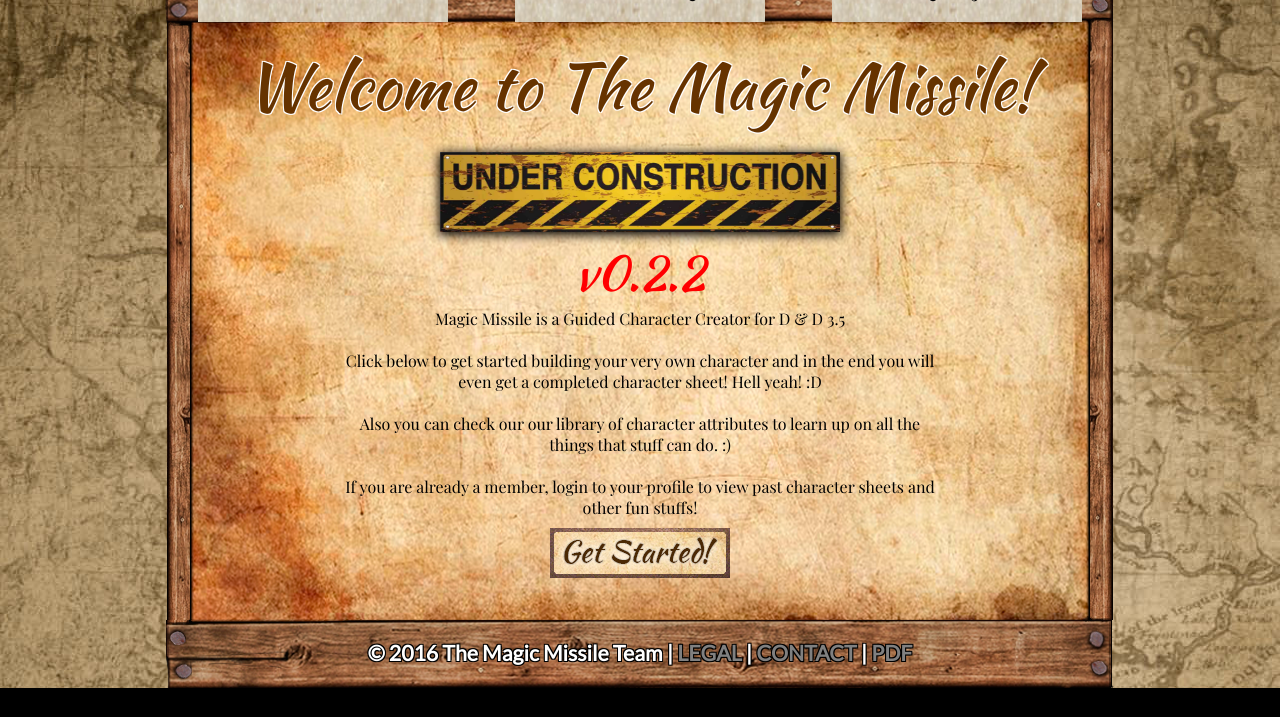
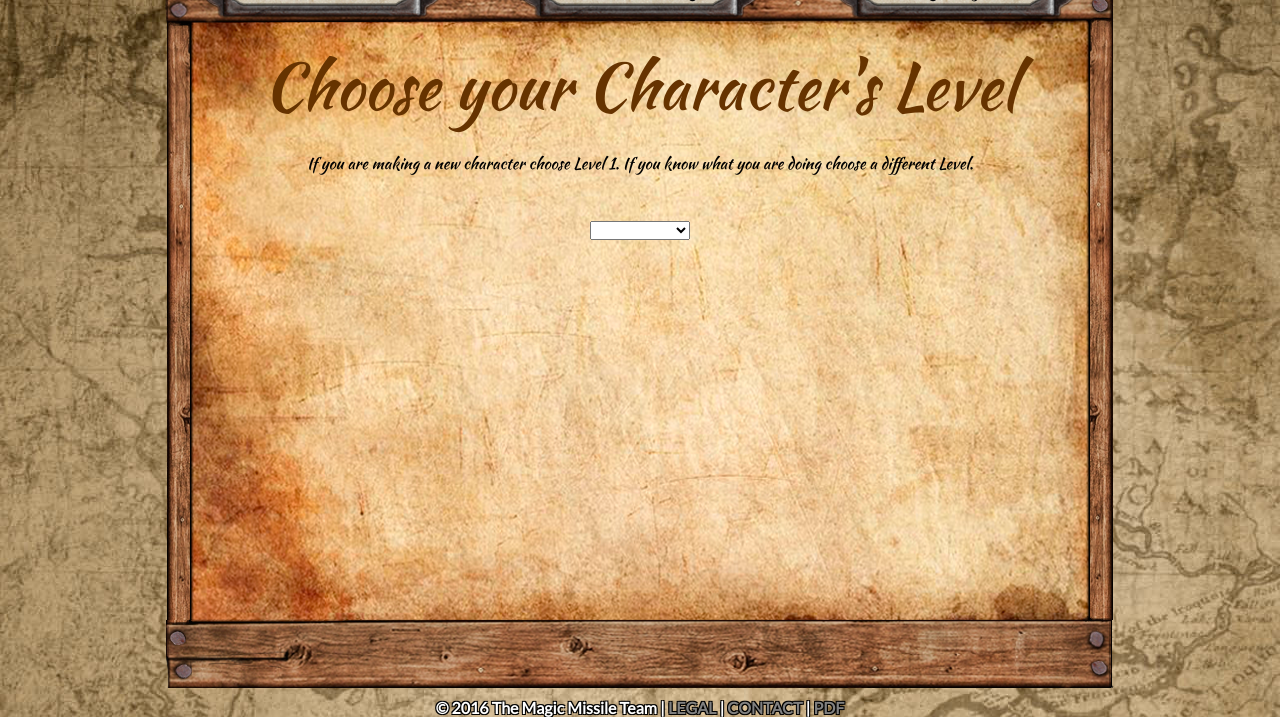
Before and after one commit to quan/magic_missile, a PHP site: page /character/ in a window 1280 px wide. Shown: the part 146-863 px from the top of the page. Before the commit the page ends 834 px from the top, so only its background shows below. Run offline with PHP 8.4, Linux system fonts and the light colour scheme; some web fonts are replaced.

Commit message:
Nick Changed this.

```diff
--- a/character/index.php
+++ b/character/index.php
@@ -1,194 +1,122 @@
 <?php
+
 	session_start();
+	session_unset();
 
-	if(isset($_POST['getstarted'])){
-		$_SESSION['char_level'] = 1;
-		header('location: character/race.php');
-		}
+	include('../db.php');
+
+	if (isset($_POST['save'])) {
+		$_SESSION['char_level'] = $_POST['char_level'];
+		header('location: race.php');
+	}
+
 ?>
-
 <!DOCTYPE html>
 <html xmlns="http://www.w3.org/1999/xhtml" xml:lang="en" lang="en">
+
 <head>
+	<title>New Character | Magic Missile</title>
+	<link rel="shortcut icon" type="image/png" href="img/favicon.png"/>
+	<meta http-equiv="content-type" content="text/html;charset=utf-8" />
+	<!--JS-->
+	<script type="text/javascript" src="../js/jquery-1.11.3.js"></script>
+	<script type="text/javascript" src="../js/main.js"></script>
 
-	<title>Home | Magic Missile</title>
-	<link rel="shortcut icon" type="image/png" href="img/favicon.png"/>
-	<!--JS-->
-	<script type="text/javascript" src="js/jquery-1.11.3.js"></script>
-	<script type="text/javascript" src="js/main.js"></script>
 	<!--CSS-->
-	<link rel="stylesheet" type="text/css" href="css/index.cssx" />
-	<link rel="stylesheet" type="text/css" href="character/character.css" />
-
+	<link rel="stylesheet" type="text/css" href="character.css" />
 	<style>
-		body{
-			background-image: url('img/mapbg.jpg');
-			background-position: center top;
+		.content{
+			flex-direction: column;
+			justify-content: top;
+			align-items: center;
+		}
+		.sidebutton{
+			background-image: url("../img/side_button.png");
+			background-size: 200px 50px;
 			background-repeat: no-repeat;
-			background-color: #000;
-		}
-
-		#content{
-			font-family: 'Lato', sans-serif;
-			background-image: url('img/parchment2.png');
-			background-size: 900px 600px;
-			width: 900px;
-			height: 600px;
-			margin: auto;
-			position: relative;
-			display: flex;
-			flex-direction: column;
-		}
-		@keyframes swayz{
-			0%{transform: rotate(0deg);}
-			25%{transform: rotate(-1deg)};
-			50%{transform: rotate(0deg);}
-			75%{transform: rotate(1deg);}
-			100%{transform: rotate(0deg);}
-		}
-
-
-		.getstarted{
-			background-image: url('img/get_started.png');
-			width: 180px;
-			height: 50px;
-			border: none;
-			position: relative;
-			margin: 10px 0 0 0;
+			width: 200px;
+			height:50px;
+			border: 0px groove #666;
+			font-size: 1.75em;
+			font-family: 'Kaushan Script', cursive;
+			margin: 10px 0 10px -23px;
 			cursor: pointer;
-		}
-		.message{
-			width: 600px;
-			margin: 0 auto 0 auto;
-			font-family: 'Playfair Display', serif;
-		}
-		.login_wrapper{
-			background-image: url("img/parchment.png");
-			background-size: 500px 400px;
-			width: 500px;
-			height: 400px;
-			margin: auto;
 			position: relative;
 		}
+		.names{
+			font-size: 0.9em;
+			text-align: center;
+			width: 158px;
+			height: 38px;
+			position: absolute;
+			right: 5px;
+			top: 7px;
+		}
+		.activity{
+			display: none;
+		}
+		.left{
+			width:177px;
+			padding: 80px 0 0 0;
+		}
+		.right{
+			width:723px;
+			height:100%;
+			padding:0;
+		}
+	</style>
 
-	</style>
 </head>
+
 <body class="noselect">
+	<?php $level=1; include('logo.php');?>
 
-		<!--Logo Area-->
-		<?php $level=0; include('logo.php'); ?>
+<div class="board">
+	<div class="top">
+		<?php $level=1; include('nav.php'); ?>
+	</div>
+	<div class="middle">
+		<div class="content">
 
-
-	<div class="board">
-
-		<!--Nav Bar-->
-		<div class="top">
-			<?php $level=0; include('nav.php'); ?>
-		</div>
-
-
-		<!--Sign Content-->
-		<div class="middle">
-
-			<div class="fade2">
-
-				<div class="title glow2">
-					Welcome to The Magic Missile!
-				</div>
-
-				<!--UNDER CONSTRUCTION-->
-				<img src='img/construction.png' width="400px" height="80px" class="shadow"/>
-				<!--VERSION #-->
-				<div style="font-size: 3em; color: #f00;">v0.2.2</div>
-				<div class="message">
-					Magic Missile is a Guided Character Creator for D &amp; D 3.5
-					<br></br>
-					Click below to get started building your very own character and in the end you will even get a completed character sheet! Hell yeah! :D
-					<br></br>
-					Also you can check our our library of character attributes to learn up on all the things that stuff can do. :)
-					<br></br>
-					If you are already a member, login to your profile to view past character sheets and other fun stuffs!
-				</div>
-				<form method="POST">
-					<input type="submit" name="getstarted" class="getstarted" value=""/>
-				</form>
+			<div class="title">
+				Choose your Character's Level
 			</div>
 
-					<!--
-					<div style="position: absolute; bottom: 0px; margin: auto; width: 100%; height: 10px;">
-						<?php // include('footer.php'); ?>
-					</div>
-					-->
-		</div>
+			<div class="subtitle">
+				If you are making a new character choose Level 1. If you know what you are doing choose a different Level.
+			</div>
+			<br></br>
 
-		<div class="bottom">
-			<div style="padding: 20px 0 0 0; font-size: 16pt;">
-				<?php $level=0; include('footer.php'); ?>
-			</div>
-		</div>
-
-	</div>
-
-
-		<div class="post"></div>
-		<div class="grass"></div>
-
-
-		<!--            VERSION GOODIE        -->
-
-		<!--Audio-->
-		<audio id="sound" src="snd/moon.mp3" loop></audio>
-		<!--Animation GIF with Mute Button-->
-
-			<img src="img/unmute.png" id="muteButton" onClick="muteTheThing()" title="Mute/Unmute" />
-
-
-		<style>
-		#muteButton{
-			width: 50px;
-			height: 50px;
-			position: absolute;
-			top: 12px;
-			right: 12px;
-			z-index: 999;
-		}
-
-		#anim{
-			position: absolute;
-			right: 50px;
-			bottom: 50px;
-			background-image: url('img/2016.gif');
-			background-size: 100% 100%;
-			height: 200px;
-			width: 300px;
-		}
-
-		</style>
-
-		<script content-type="text/Javascript">
-			var audio = document.getElementById("sound");
-			audio.play();
-
-			function muteTheThing(){
-				var audio = document.getElementById("sound");
-				var pic = document.getElementById("muteButton");
-
-
-				if (audio.paused) {
-					audio.play();
-					pic.setAttribute("src", "img/unmute.png");
-
-				} else {
-					audio.pause();
-					pic.setAttribute("src", "img/mute.png");
-
-				}
-
-			}
-		</script>
+				<select id="level" style="width: 100px;">
+					<option></option>
+					<option>1</option>
+				</select>
 
 
 
+		</div>
+	</div>
+	<div class="bottom">
+		<?php include('progress.php'); ?>
+	</div>
+</div>
+	<div style="padding: 10px 0 0 0">
+		<?php $level=1; include('footer.php'); ?>
+	</div>
+	<?php mysql_close($con); ?>
 </body>
 
+<script>
+	$('.progressitem').hide();
+
+	$('#NEXT').css('position', 'absolute');
+	$('#NEXT').css('left', '756px');
+
+	$('#level').change(function(){
+		$('#NEXT').show();
+		$('#char_level').val($(this).val());
+	});
+</script>
+
+
 </html>
```
